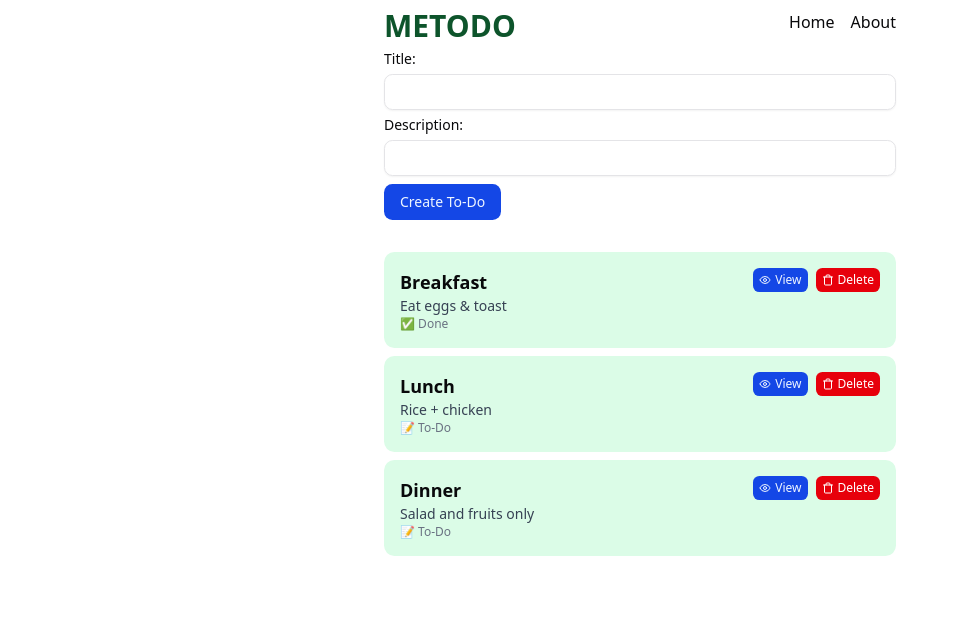
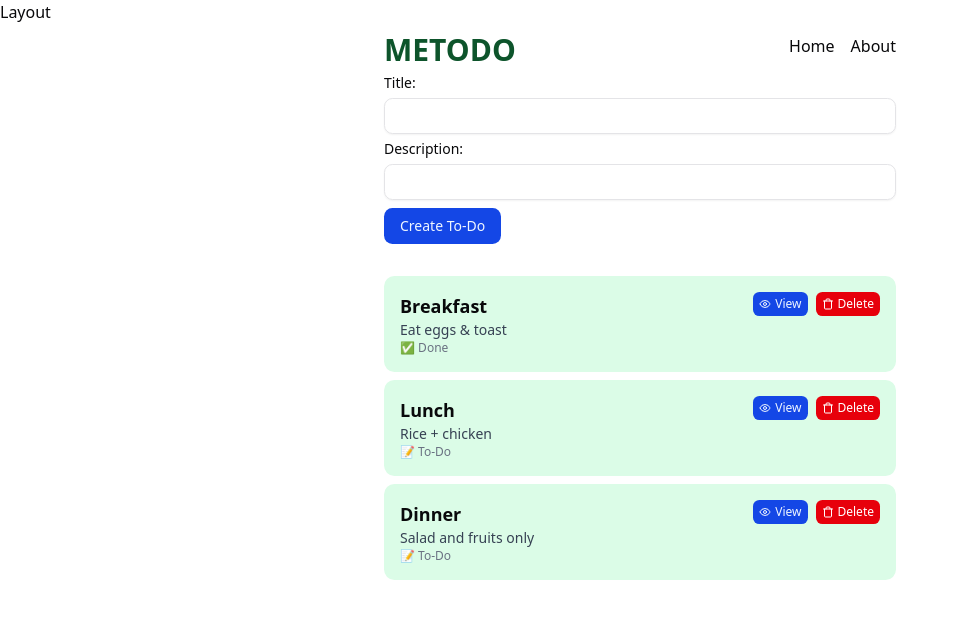
Before and after one commit to rudihedev/metodo, a React (Vite) app: page / in a window 1280 px wide. Shown: the top 618 px of the page, without its empty margins (0-958 px from the left). Built offline with nearby package versions, Linux system fonts and the light colour scheme.

Commit message:
feat: setup layout

```diff
--- /dev/null
+++ b/src/layouts/layout.tsx
@@ -0,0 +1,11 @@
+import { Outlet } from "react-router";
+
+export function Layout() {
+  return (
+    <div>
+      <h1>Layout</h1>
+
+      <Outlet />
+    </div>
+  );
+}
--- a/src/main.tsx
+++ b/src/main.tsx
@@ -3,12 +3,15 @@
 import "@/index.css";
 import { App } from "@/app";
 import { About } from "@/routes/about";
+import { Layout } from "@/layouts/layout";
 
 createRoot(document.getElementById("root")!).render(
   <BrowserRouter>
     <Routes>
-      <Route path="/" element={<App />} />
-      <Route path="/about" element={<About />} />
+      <Route element={<Layout />}>
+        <Route path="/" element={<App />} />
+        <Route path="/about" element={<About />} />
+      </Route>
     </Routes>
   </BrowserRouter>,
 );
```
